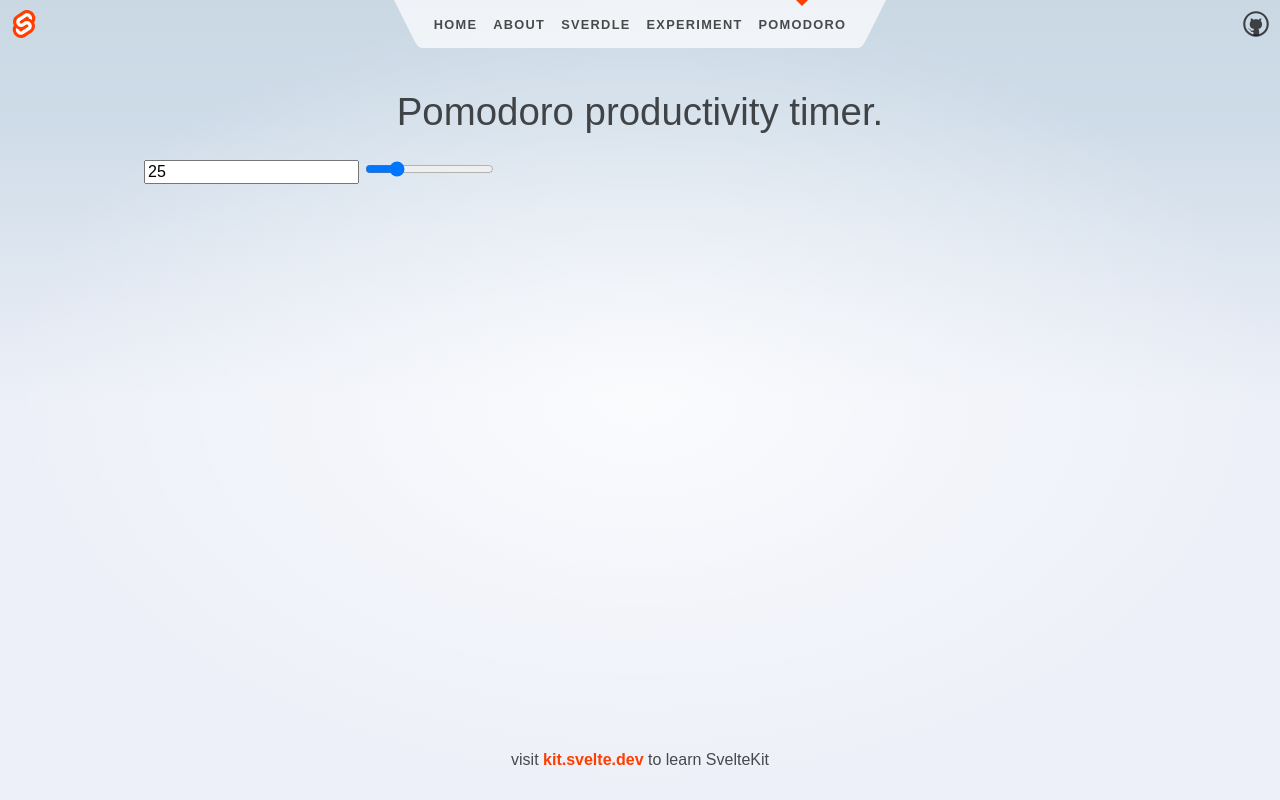
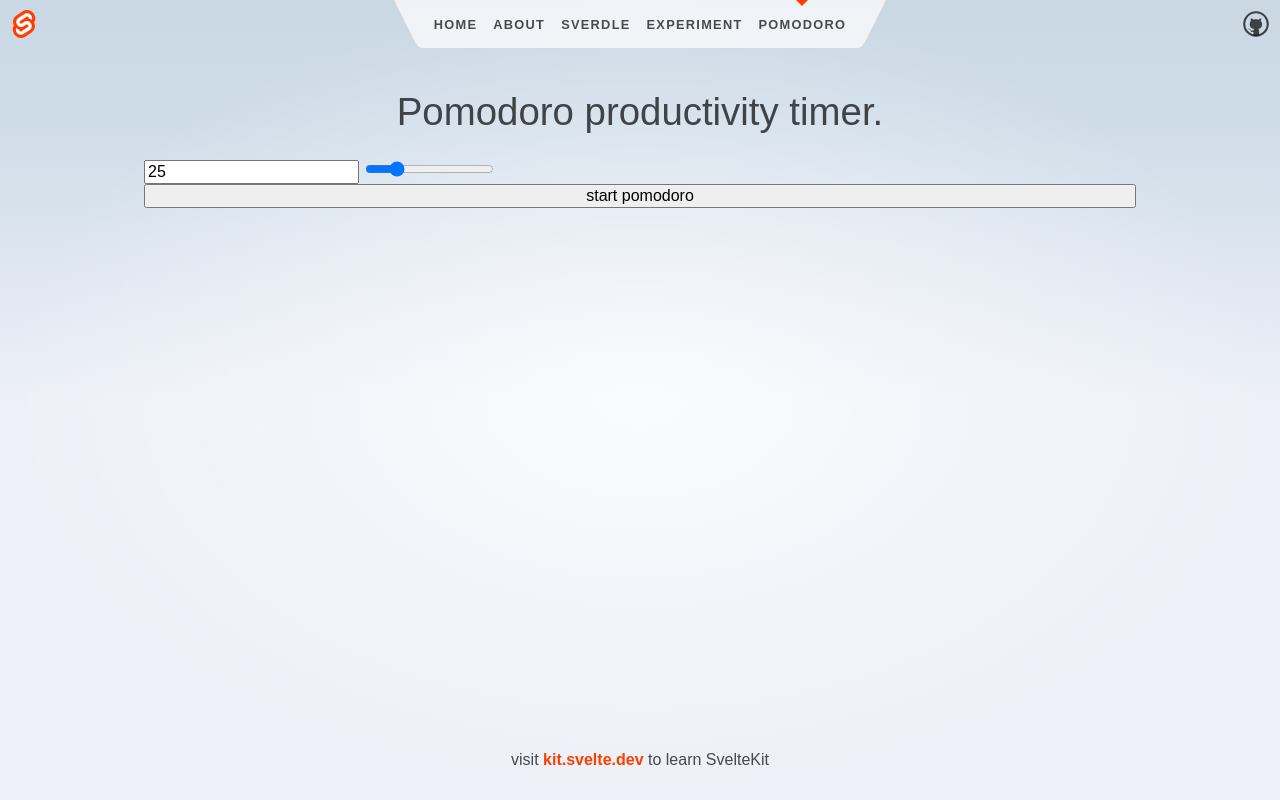
Before and after one commit to Kelamir/svelteExerciseApp, a SvelteKit app: page /pomodoro in a window 1280 px wide. Built offline with nearby package versions, Linux system fonts and the light colour scheme.

Commit message:
Add a button and function that handles the start of a pomodoro session.

```diff
--- a/src/routes/pomodoro/+page.svelte
+++ b/src/routes/pomodoro/+page.svelte
@@ -6,16 +6,23 @@
 
 <script>
     let pomLength = 25;
+
+    function startPom() {
+        console.log("imagine it started.")
+    }
 </script>
 
-<div>
-    <h1>Pomodoro productivity timer.</h1>
 
-    <label>
-        <input type="number" bind:value={pomLength} min=10, max=120>
-        <input type="range" bind:value={pomLength} min=10, max=120>
-    </label>
-</div>
+<h1>Pomodoro productivity timer.</h1>
+
+<label>
+    <input type="number" bind:value={pomLength} min=10, max=120>
+    <input type="range" bind:value={pomLength} min=10, max=120>
+</label>
+
+<button on:click={startPom}>
+    start pomodoro
+</button>
 
 
 
```
